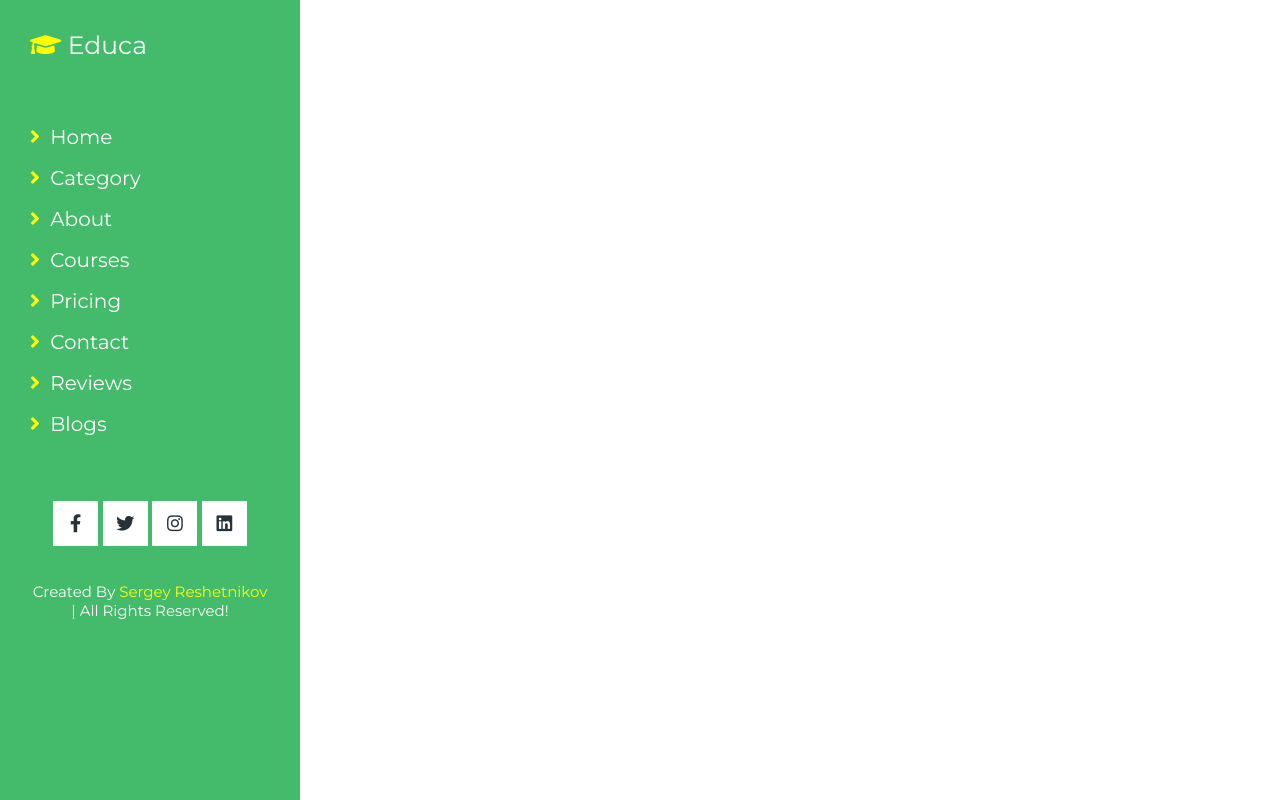
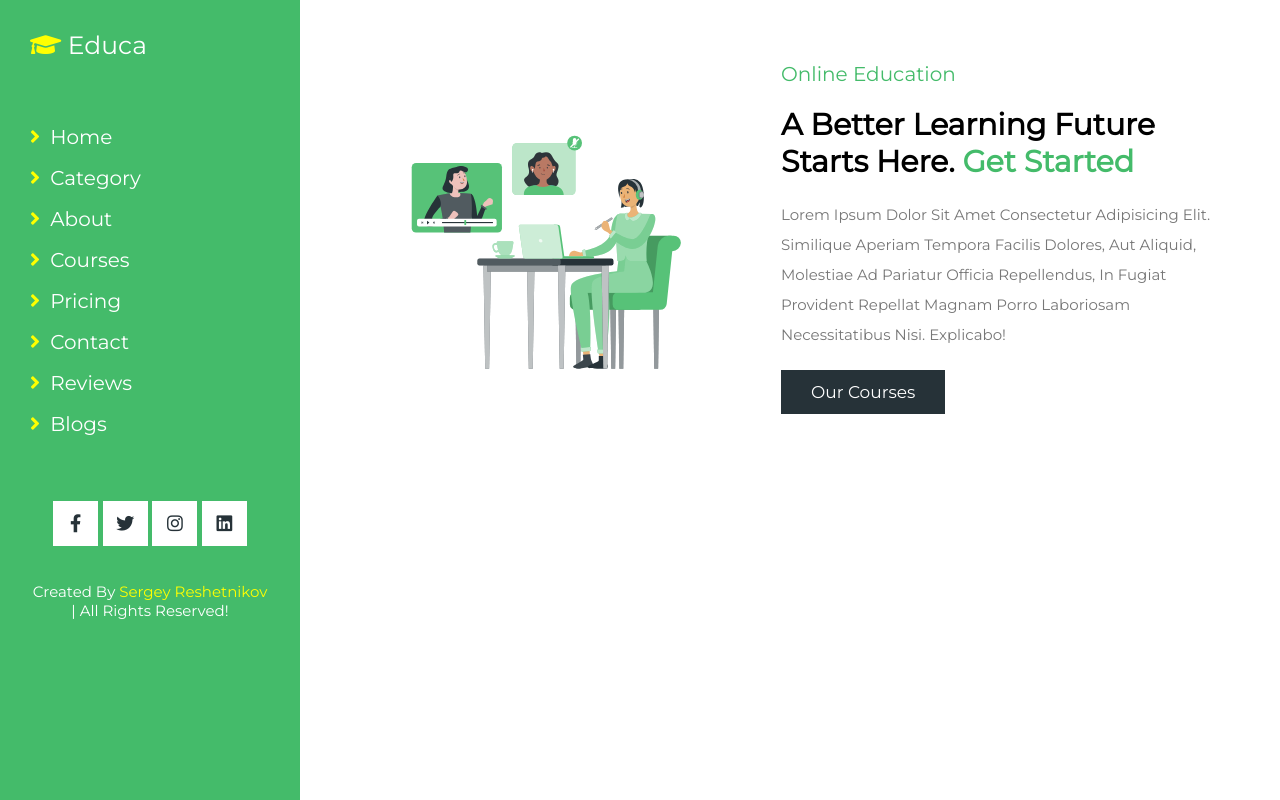
Before and after one commit to Sergey-Reshetnikov/education-website, a website: page index.html in a window 1280 px wide. Drawn offline with Linux system fonts and the light colour scheme.

Commit message:
feat: finish section home

```diff
--- a/css/style.scss
+++ b/css/style.scss
@@ -42,6 +42,28 @@ html {
 
 body {
   padding-left: 30rem;
+}
+
+section {
+  padding: 3rem 5%;
+
+  &:nth-child(even) {
+    background: $light-bg;
+  }
+}
+
+.btn {
+  display: inline-block;
+  margin-top: 1rem;
+  padding: 1.2rem 3rem;
+  cursor: pointer;
+  color: $white;
+  background: $black;
+  font-size: 1.7rem;
+
+  &:hover {
+    background: $green;
+  }
 }
 
 .header {
@@ -138,8 +160,58 @@ body {
     color: $black;
 
   }
+}
 
+
+
+.home {
+  display: flex;
+  align-items: center;
+  flex-wrap: wrap;
+  gap: 2rem;
+
+  .image {
+    flex: 1 1 40rem;
+
+    img {
+      width: 100%;
+    }
+  }
+
+  .content {
+    width: 45rem;
+
+    span {
+      color: $green;
+      font-size: 2rem;
+    }
+
+    h3 {
+      color: black;
+      font-size: 3rem;
+      padding: 2rem 0;
+
+      a {
+        color: $green;
+
+        &:hover {
+          text-decoration: underline;
+        }
+      }
+    }
+
+    p {
+      font-size: 1.5rem;
+      color: $light-color;
+      padding-bottom: 1rem;
+      line-height: 2;
+
+    }
+
+  }
 }
+
+
 
 
 
@@ -176,6 +248,10 @@ body {
       width: 40rem;
     }
   }
+
+  .home .content h3 {
+    font-size: 2.5rem;
+  }
 }
 
 
--- a/index.html
+++ b/index.html
@@ -30,6 +30,19 @@
     </div>
     <p class="credit">created by <span>Sergey Reshetnikov</span> | all rights reserved!</p>
 </header>
+<section class="home" id="#home">
+  <div class="image">
+    <img src="images/home-img.svg" alt="">
+  </div>
+  <div class="content">
+    <span>online education</span>
+    <h3>A better learning future starts here. <a href="#">get started</a></h3>
+    <p>Lorem ipsum dolor sit amet consectetur adipisicing elit. Similique aperiam tempora facilis dolores,
+      aut aliquid, molestiae ad pariatur officia repellendus, in fugiat provident repellat magnam porro laboriosam necessitatibus nisi. Explicabo!
+    </p>
+    <a href="#courses" class="btn">our courses</a>
+  </div>
+</section>
 
 <script src="js/script.js" defer></script>
 </body>
```
Also changed, not shown: css/style.css, images/about-img.svg (added), images/blog-1.svg (added), images/blog-2.svg (added), images/blog-3.svg (added), images/course-1.svg (added), images/course-2.svg (added), images/course-3.svg (added), images/course-4.svg (added), images/course-5.svg (added), images/course-6.svg (added), images/home-img.svg (added), images/pic-1.png (added), images/pic-2.png (added), 4 more files.
